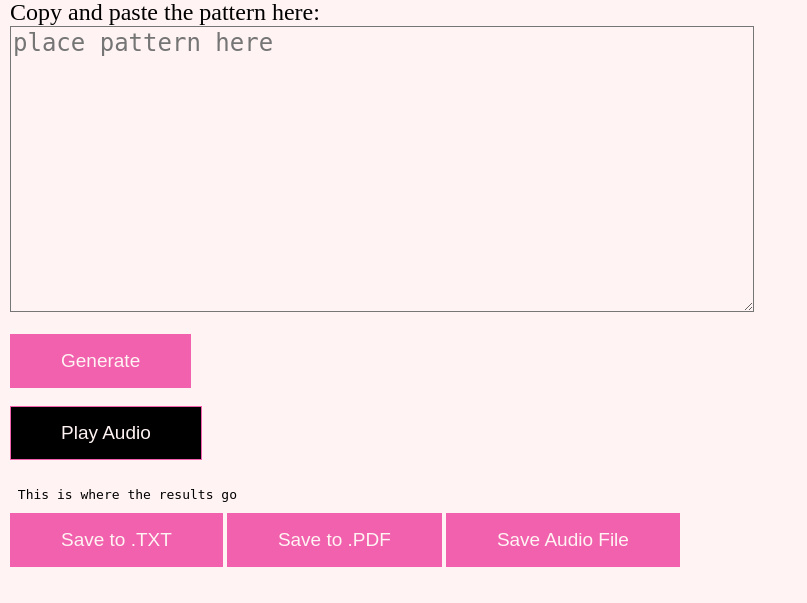
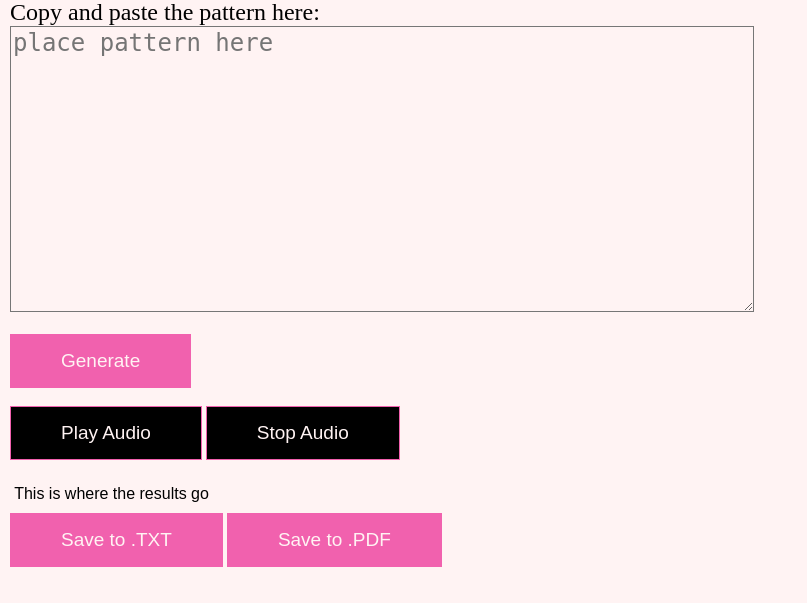
Before and after one commit to AbigailEckstein/NS2025Crochet, a Django app: page /application in a window 1280 px wide. Shown: the part 197-800 px from the top of the page, without its empty margins (0-807 px from the left). Run offline with Django 5.2, Linux system fonts and the light colour scheme; some libraries are stand-ins or nearby versions.

Commit message:
got the audio to work, made a preliminary style for <pre>

```diff
--- a/static/css/stylesheet.css
+++ b/static/css/stylesheet.css
@@ -97,3 +97,7 @@ button2:hover {
     text-underline: #fff3f3;
     font-weight: bold;
 }
+
+pre {
+    font-family: 'Arial', sans-serif;
+}
--- a/templates/application.html
+++ b/templates/application.html
@@ -68,9 +68,10 @@
 
         <div>
             <br>
-            <button onclick="responsiveVoice.speak('The Internet is a series of tubes!');"
-            type="button" value="Play Audio" style="background-color: black; align-items: center" >Play Audio</button>
-        </div>
+            <button
+            type="button" value="Play Audio" style="background-color: black; align-items: center" id="playAudio" >Play Audio</button>
+            <button
+            type="button" value="Stop Audio" style="background-color: black; align-items: center" id="stopAudio" >Stop Audio</button>        </div>
 
         <section id="resultLocation" class="container" aria-label="Generated result" style="padding-top: 25px">
 
@@ -86,7 +87,6 @@
             <div style="padding-top: 10px">
                 <button>Save to .TXT</button>
                 <button>Save to .PDF </button>
-                <button>Save Audio File</button>
             </div>
 
 
@@ -102,9 +102,12 @@
                 const textarea = document.getElementById("patternText");
                 let output = textarea.value
                 event.preventDefault()
-                changeAndDisplay(output)
-                ttsCheckbox()
+                let genRes = changeAndDisplay(output)
+
                 event.preventDefault()
+                document.getElementById("result").innerHTML = genRes;
+                tts(genRes)
+
 
             })
 
@@ -122,7 +125,24 @@
             let chNum = new RegExp("ch" + "\\d+")
             console.log(chNum)
             output = output.replace(chNum, "chain" + "\$1")
-            document.getElementById("result").innerHTML = output;
+            return output
+        }
+
+
+        function tts(text){
+            const playButton =  document.getElementById("playAudio");
+            const stopButton = document.getElementById("stopAudio")
+
+            playButton.onclick = function(){
+                if(responsiveVoice.isPlaying()){
+                    responsiveVoice.cancel()
+                }
+                else{
+
+                responsiveVoice.speak(text)}
+            }
+
+
 
         }
 
```
